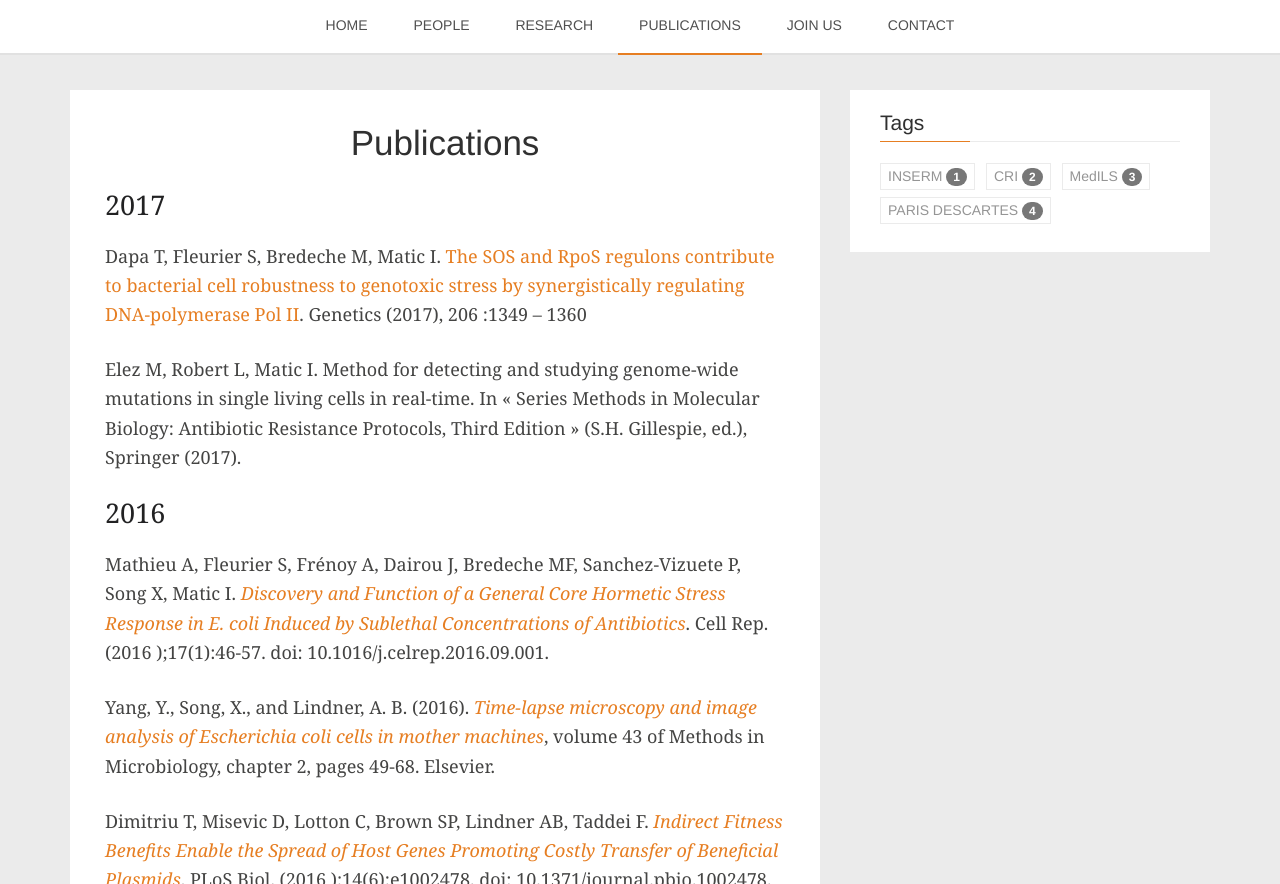
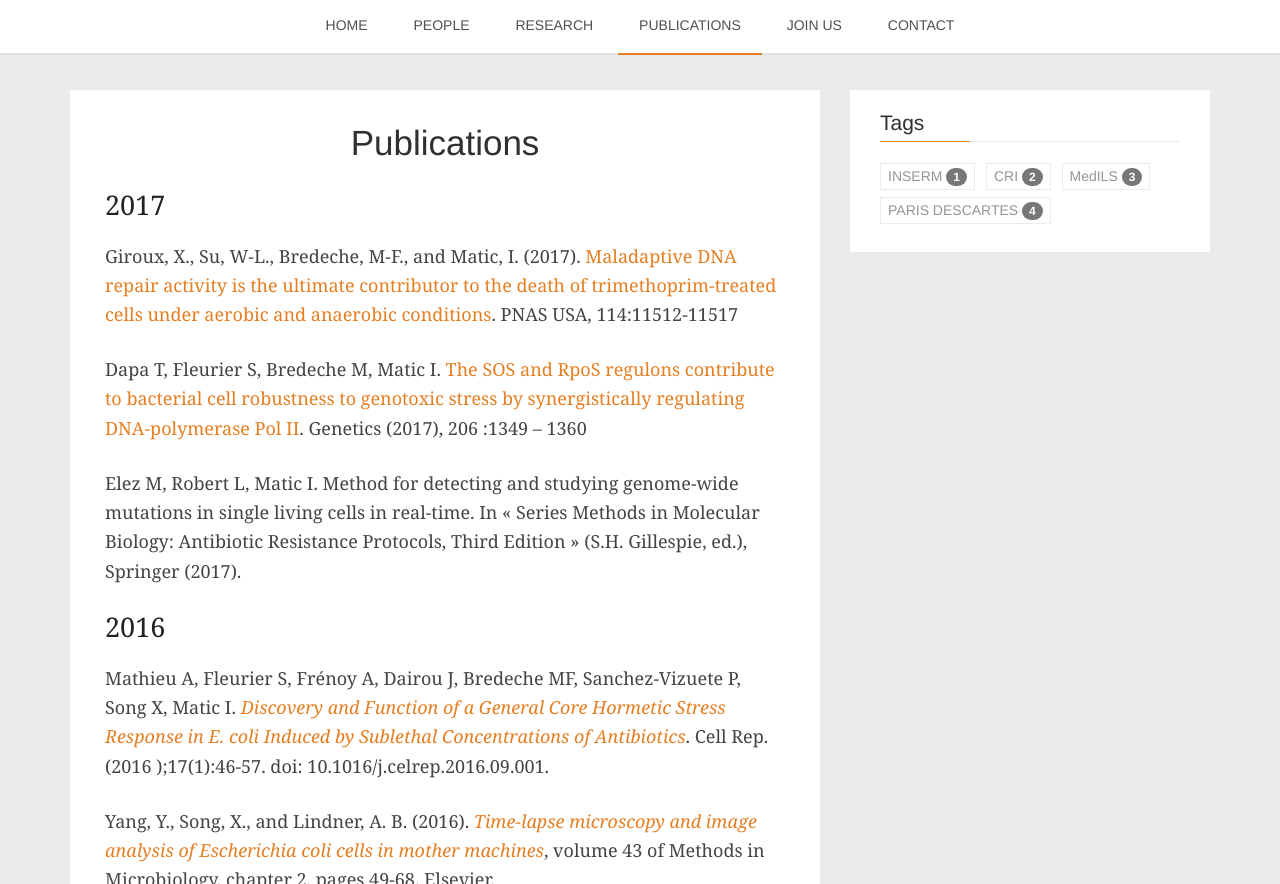
Before and after one commit to maincover/u1001, a Jekyll site: the page built from publications/publications.md, in a window 1280 px wide and 900 px high, scrolled down 535 px, cut to the strip 16-900 px from the top of the window. Built offline with Jekyll 4.4.1, drawn with Linux system fonts in a browser that asks for light colours; nearby versions of some CDN libraries.

Commit message:
add publication 17 ivan

```diff
--- a/publications/publications.md
+++ b/publications/publications.md
@@ -5,6 +5,9 @@ permalink: /publications/
 ---
 
 ## 2017
+[Gi17]: http://www.pnas.org/content/114/43/11512.long
+Giroux, X., Su, W-L., Bredeche, M-F., and Matic, I. (2017). [Maladaptive DNA repair activity is the ultimate contributor to the death of trimethoprim-treated cells under aerobic and anaerobic conditions][Gi17]. PNAS USA, 114:11512-11517
+
 [DA17]: http://www.genetics.org/content/206/3/1349.long
 Dapa T, Fleurier S, Bredeche M, Matic I. [The SOS and RpoS regulons contribute to bacterial cell robustness to genotoxic stress by synergistically regulating DNA-polymerase Pol II][DA17]. Genetics (2017), 206 :1349 – 1360
 
```
